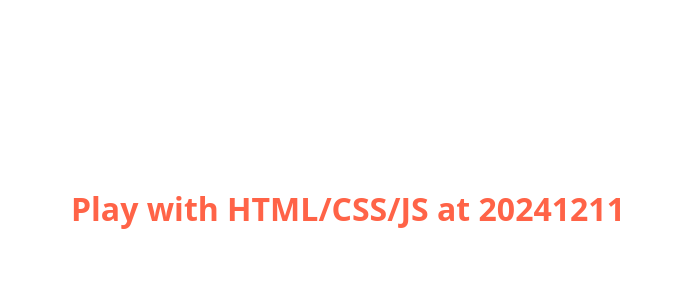
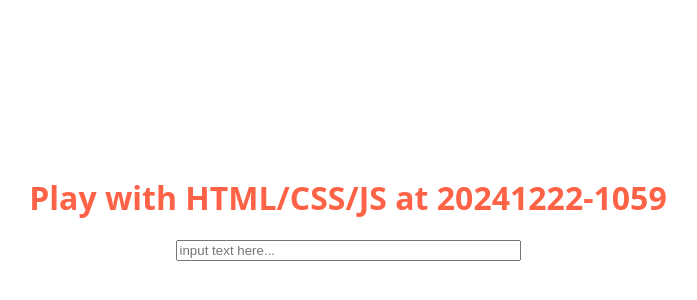
Before and after one commit to examples-hub/h5-profile-landing-page, a website: page index.html in a window 1280 px wide. Shown: the part 192-492 px from the top of the page, without its empty margins (292-989 px from the left). Drawn offline with Linux system fonts and the light colour scheme.

Commit message:
Update run command and modify index.html title and input field for development setup

```diff
--- a/index.html
+++ b/index.html
@@ -12,7 +12,9 @@
   </head>
 
   <body style="background-color: white">
-    <h1>Play with HTML/CSS/JS at 20241211</h1>
+    <h1>Play with HTML/CSS/JS at 20241222-1059</h1>
+    <input type="text" id="name" name="name" placeholder="input text here..." required  maxlength="8" size="40" />
+
     <!-- <script with type="module" will defer by default -->
     <script type="module" src="./script.mjs"></script>
     <script>
```
Also changed, not shown: 1 other file.
